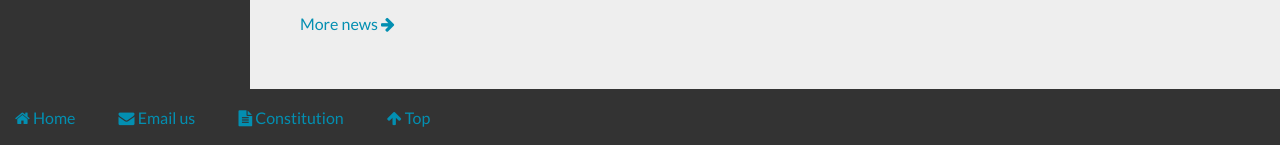
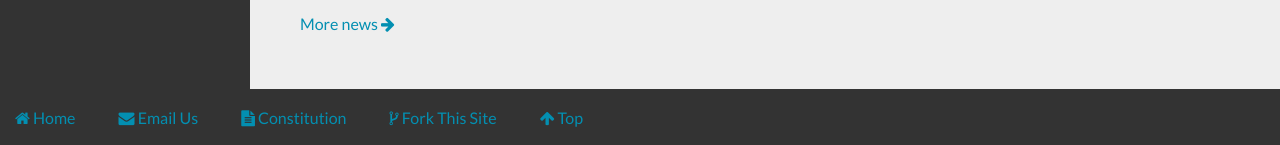
Before and after one commit to sesauoa/ausesa.github.com, a Jekyll site: the page built from index.html, in a window 1280 px wide. Shown: the part 1545-1690 px from the top of the page. Built offline with Jekyll 4.4.1, drawn with Linux system fonts in a browser that asks for light colours; nearby versions of some CDN libraries; Markdown is read by kramdown in place of the engine named in the settings.

Commit message:
Sigh (closes #31)
If you want something done right, you have to do it yourself.

```diff
--- a/_includes/footer.html
+++ b/_includes/footer.html
@@ -3,8 +3,9 @@
     <nav class="footer-navigation">
       <ul class="inline-list">
       <li><a href="/"><i class="fa fa-home"></i> Home</a></li>
-      <li><a href="mailto:exec@sesa.org.nz"><i class="fa fa-envelope"></i> Email us</a></li>
+      <li><a href="mailto:exec@sesa.org.nz"><i class="fa fa-envelope"></i> Email Us</a></li>
       <li><a href="/SESAConstitution.pdf"><i class="fa fa-file-text"></i> Constitution</a></li>
+      <li><a href="https://github.com/ausesa/ausesa.github.com"><i class="fa fa-code-fork"></i> Fork This Site</a></li>
       <li><a href="#"><i class="fa fa-arrow-up"></i> Top</a></li>
       </ul>
     </nav>
```
